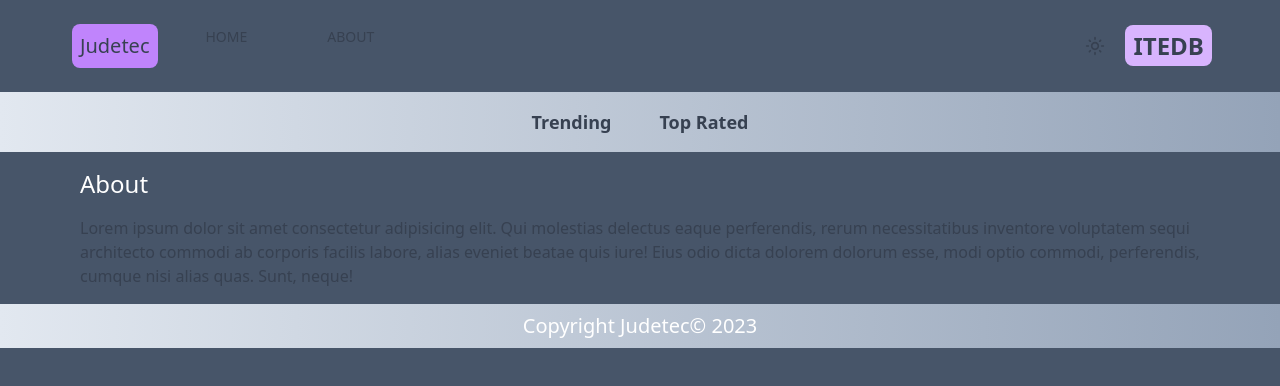
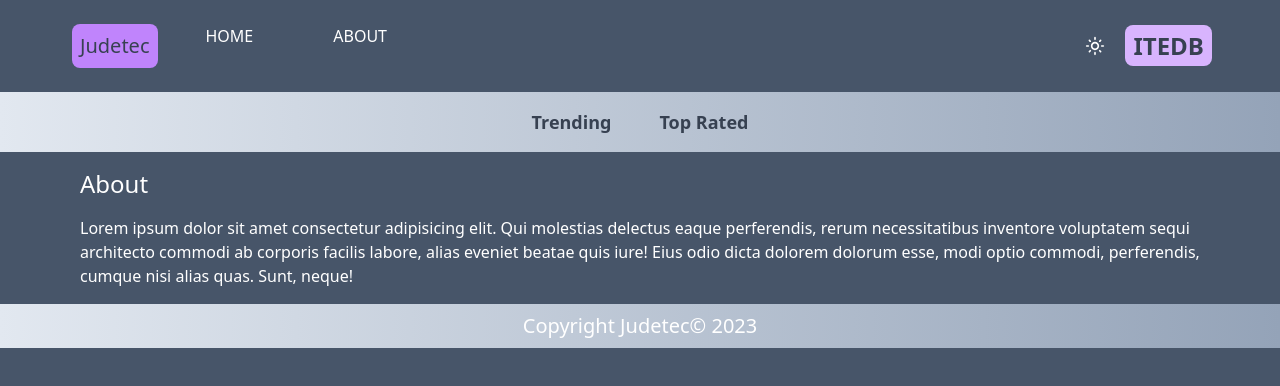
Before and after one commit to judejay/Imdbclone, a Next.js app: page /about in a window 1280 px wide. Shown: the top 386 px of the page. Built offline with nearby package versions, Linux system fonts and the light colour scheme.

Commit message:
ermegadd

```diff
--- a/src/app/about/page.tsx
+++ b/src/app/about/page.tsx
@@ -4,7 +4,7 @@ const About = () => {
   return (
     <div className='max-w-6xl mx-auto space-y-4 p-4'>
     <h1 className='text-2xl font-medium text-white dark:text-amber-600'>About</h1>
-    <p>Lorem ipsum dolor sit amet consectetur adipisicing elit. Qui molestias delectus eaque perferendis, rerum necessitatibus inventore voluptatem sequi architecto commodi ab corporis facilis labore, alias eveniet beatae quis iure! Eius odio dicta dolorem dolorum esse, modi optio commodi, perferendis, cumque nisi alias quas. Sunt, neque!</p>
+    <p className='dark:text-slate-500 text-white'>Lorem ipsum dolor sit amet consectetur adipisicing elit. Qui molestias delectus eaque perferendis, rerum necessitatibus inventore voluptatem sequi architecto commodi ab corporis facilis labore, alias eveniet beatae quis iure! Eius odio dicta dolorem dolorum esse, modi optio commodi, perferendis, cumque nisi alias quas. Sunt, neque!</p>
     </div>)
 }
 
--- a/src/components/DarkModeSwitch.tsx
+++ b/src/components/DarkModeSwitch.tsx
@@ -13,7 +13,7 @@ const DarkModeSwitch = () => {
 
   return (
 <>
-    { mounted && currentTheme === "dark" ?   <BsFillMoonFill className='text-xl hover:text-purple-500' onClick={() => setTheme("light")} />: <MdOutlineLightMode  className='text-xl  hover:text-amber-500' onClick={() => setTheme("dark")} /> }
+    { mounted && currentTheme === "dark" ?   <BsFillMoonFill className='text-slate-600 text-xl hover:text-purple-500' onClick={() => setTheme("light")} />: <MdOutlineLightMode  className='text-xl text-white  hover:text-amber-500' onClick={() => setTheme("dark")} /> }
 
 
 </>  )
--- a/src/components/Header.tsx
+++ b/src/components/Header.tsx
@@ -1,7 +1,7 @@
 import React from 'react'
 import MenuItem from './MenuItem'
-import { AiFillHome } from 'react-icons/ai'
-import { AiFillInfoCircle } from 'react-icons/ai'
+import { AiOutlineHome } from 'react-icons/ai'
+import { AiOutlineInfoCircle } from 'react-icons/ai'
 import Link from 'next/link'
 import DarkModeSwitch from './DarkModeSwitch'
 import Logo  from '../../public/logo.svg'
@@ -11,8 +11,8 @@ const Header = () => {
     <div className='flex justify-between mx-4 max-w-6xl sm:mx-auto items-center py-6'>
         <div className='flex'>
         <span className='text-xl hidden p-2 mx-2 sm:inline bg-purple-400 dark:bg-amber-600 decoration-sky-50 rounded-lg'>Judetec</span>
-            <MenuItem title='HOME' address='/' Icon={AiFillHome}></MenuItem>
-            <MenuItem title='ABOUT' address='/about' Icon={AiFillInfoCircle}></MenuItem>
+            <MenuItem title='HOME' address='/' Icon={AiOutlineHome}></MenuItem>
+            <MenuItem title='ABOUT' address='/about' Icon={AiOutlineInfoCircle}></MenuItem>
         </div>
         <div className='flex items-center space-x-5'>
             <DarkModeSwitch></DarkModeSwitch>
--- a/src/components/MenuItem.tsx
+++ b/src/components/MenuItem.tsx
@@ -15,9 +15,9 @@ const MenuItem = ({title, address, Icon}: MenuItemProps) => {
 
   return (
     <div>
-         <Link href={address} className="mx-4 lg:mx-6 hover:text-amber-600" >
-            <Icon className="text-2xl sm:hidden mx-4" />
-        <p className='hidden sm:inline my-2 text-sm mx-4'>{title}</p>
+         <Link href={address} className="mx-4 lg:mx-6 " >
+            <Icon className="text-2xl sm:hidden mx-4 hover:bg-amber-600" />
+        <p className='hidden sm:inline my-2 text-bold mx-4 text-white dark:text-slate-600 hover:text-amber-600'>{title}</p>
         </Link>
     </div>
   )
```
